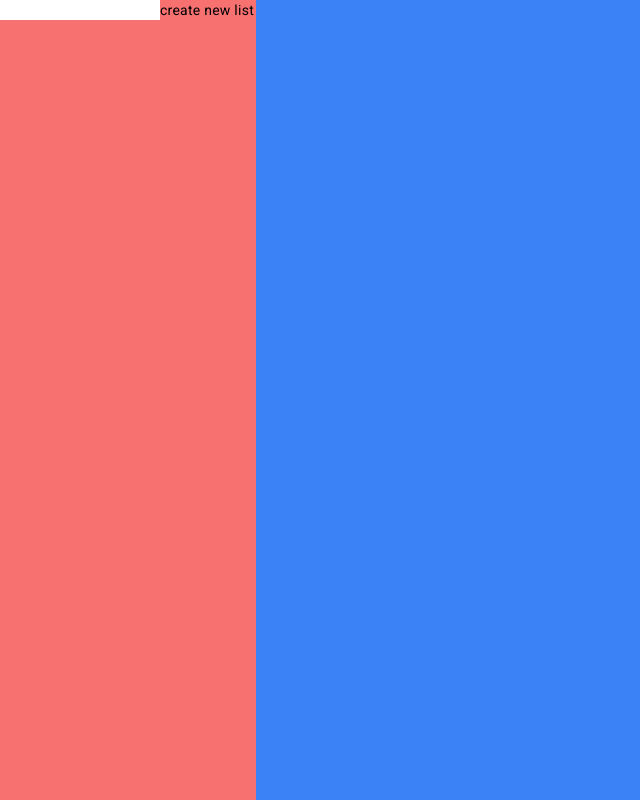
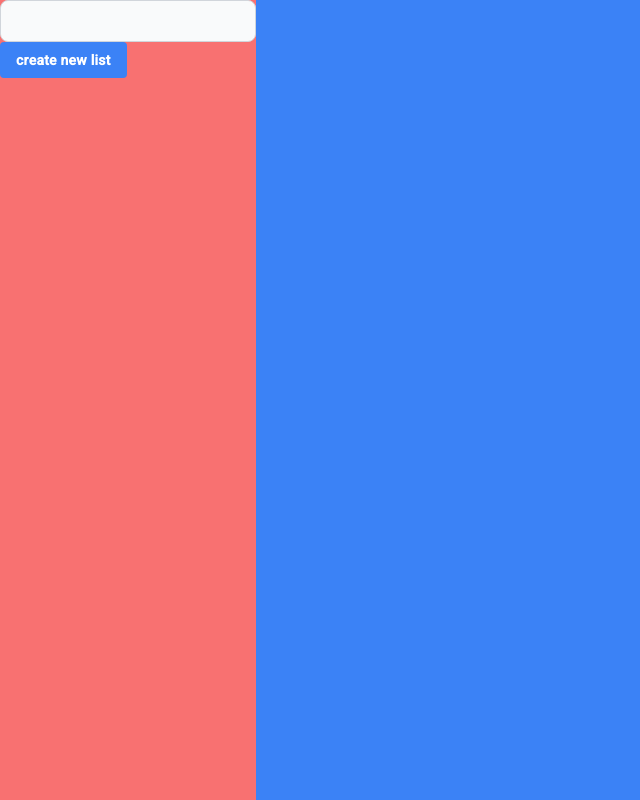
Before and after one commit to p0rian/the-todo-angular, an Angular app: page / in a window 1280 px wide. Shown: the whole page, without its empty margins (0-640 px from the left). Built offline with nearby package versions, Linux system fonts and the light colour scheme.

Commit message:
working on cdkDragHandle

```diff
--- a/src/app/app.module.ts
+++ b/src/app/app.module.ts
@@ -7,7 +7,7 @@
 import { HttpClientModule } from '@angular/common/http';
 import { DashboardComponent } from './dashboard/dashboard.component';
 import { BrowserAnimationsModule } from '@angular/platform-browser/animations';
-import { CdkDrag } from '@angular/cdk/drag-drop';
+import { CdkDrag, CdkDragHandle } from '@angular/cdk/drag-drop';
 
 @NgModule({
   declarations: [AppComponent, ToDoListComponent, DashboardComponent],
@@ -18,6 +18,7 @@
     HttpClientModule,
     BrowserAnimationsModule,
     CdkDrag,
+    CdkDragHandle,
   ],
   providers: [],
   bootstrap: [AppComponent],
--- a/src/app/dashboard/dashboard.component.html
+++ b/src/app/dashboard/dashboard.component.html
@@ -1,7 +1,17 @@
 <div class="flex flex-row bg-yellow-50 h-screen">
   <div class="basis-1/5 bg-red-400">
-    <input type="text" #title [(ngModel)]="todoListInput" />
-    <button type="button" (click)="addNewList(title.value)">
+    <input
+      class="bg-gray-50 border border-gray-300 text-gray-900 text-sm rounded-lg focus:ring-blue-500 focus:border-blue-500 block w-full p-2.5 dark:bg-gray-700 dark:border-gray-600 dark:placeholder-gray-400 dark:text-white dark:focus:ring-blue-500 dark:focus:border-blue-500"
+      type="text"
+      #title
+      [(ngModel)]="todoListInput"
+    />
+    <button
+      class="bg-blue-500 hover:bg-blue-700 text-white font-bold py-2 px-4 rounded"
+      type="button"
+      (click)="addNewList(title.value)"
+      [disabled]="todoListInput === ''"
+    >
       create new list
     </button>
   </div>
--- a/src/app/to-do-list/to-do-list.component.html
+++ b/src/app/to-do-list/to-do-list.component.html
@@ -1,33 +1,57 @@
 <div class="bg-yellow-200 rounded w-max h-min p-3 shadow-md relative">
   <div class="mb-2 text-center text-xl font-semibold">{{ todoList.title }}</div>
 
-  <img src="assets/close.svg" class="absolute top-0 right-0 cursor-pointer w-7 h-7 p-1" (click)="closeList()" />
+  <img
+    src="assets/close.svg"
+    class="absolute top-0 right-0 cursor-pointer w-7 h-7 p-1"
+    (click)="closeList()"
+  />
+  <img
+    src="assets/move-svgrepo-com.svg"
+    class="absolute top-0 left-0 cursor-pointer w-7 h-7 p-1"
+  />
 
   <div class="my-2">
     <label class="block">Search:</label>
     <input
       class="shadow appearance-none border rounded w-full py-2 px-3 text-gray-700 leading-tight focus:outline-none focus:shadow-outline"
-      type="text" [(ngModel)]="searchText" (input)="updateFilteredTodos()" />
+      type="text"
+      [(ngModel)]="searchText"
+      (input)="updateFilteredTodos()"
+    />
   </div>
 
   <div class="my-2">
     <label>Item name: </label>
     <input
       class="shadow appearance-none border rounded w-full py-2 px-3 text-gray-700 leading-tight focus:outline-none focus:shadow-outline"
-      id="description" #description type="text" [(ngModel)]="todoInput" />
+      id="description"
+      #description
+      type="text"
+      [(ngModel)]="todoInput"
+    />
   </div>
 
-  <button class="bg-blue-500 hover:bg-blue-700 text-white font-bold py-1 px-4 rounded" type="button"
-    (click)="add(description.value)">
+  <button
+    class="bg-blue-500 hover:bg-blue-700 text-white font-bold py-1 px-4 rounded"
+    type="button"
+    (click)="add(description.value)"
+  >
     Add item
   </button>
 
   <ul>
-    <li class="my-2 rounded bg-yellow-300 p-1 hover:bg-yellow-400" *ngFor="let todo of filteredTodos">
+    <li
+      class="my-2 rounded bg-yellow-300 p-1 hover:bg-yellow-400"
+      *ngFor="let todo of filteredTodos"
+    >
       <span class="break-words">{{ todo.description }}</span>
       <input type="checkbox" (change)="changeDoneState(todo)" />
-      <button class="bg-blue-500 hover:bg-blue-700 text-white font-bold px-1 rounded mx-1" type="button"
-        (click)="removeTodo(todo)">
+      <button
+        class="bg-blue-500 hover:bg-blue-700 text-white font-bold px-1 rounded mx-1"
+        type="button"
+        (click)="removeTodo(todo)"
+      >
         remove
       </button>
     </li>
```
Also changed, not shown: src/assets/move-svgrepo-com.svg (added).
